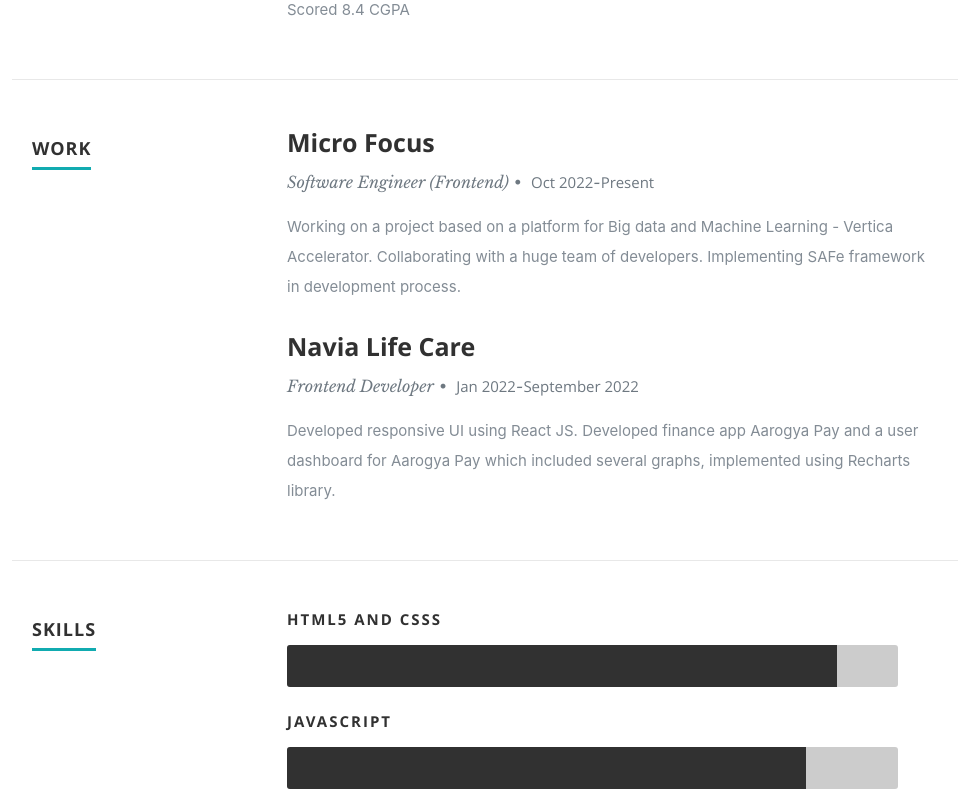
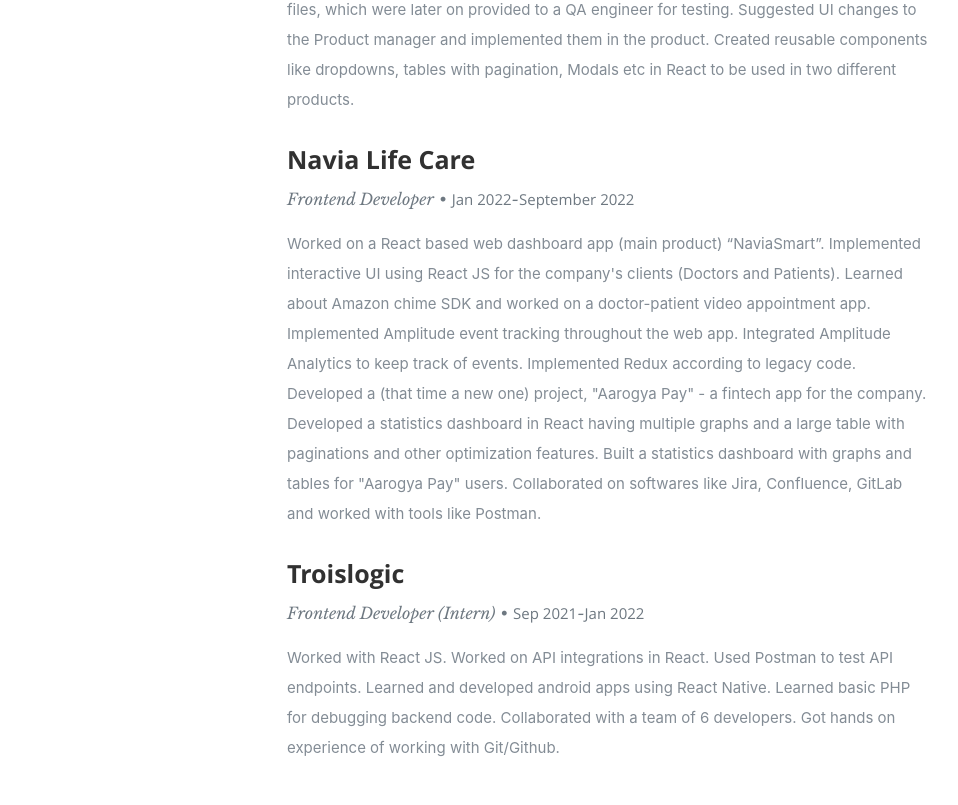
Before and after one commit to NKJ-C4/folio, a React (Create React App) app: page / in a window 1280 px wide. Shown: the part 1795-2600 px from the top of the page, without its empty margins (118-1076 px from the left). Built offline with nearby package versions, Linux system fonts and the light colour scheme.

Commit message:
Work shifted to top wrt education, description changes, minor vocab changes

```diff
--- a/src/components/Resume.js
+++ b/src/components/Resume.js
@@ -4,13 +4,39 @@
     let resumeData = this.props.resumeData;
     return (
       <section id="resume">
+        <div className="row work">
+            <div className="three columns header-col">
+               <h1><span>Work</span></h1>
+            </div>
 
+            <div className="nine columns main-col">
+              {
+                resumeData.work && resumeData.work.map((item) => {
+                  return(
+                    <div className="row item">
+                       <div className="twelve columns">
+                          <h3>{item.CompanyName}</h3>
+                          <p className="info">
+                            {item.specialization}
+                            <span>&bull;</span>
+                            <em className="date">{item.MonthOfJoining} {item.YearOfJoining}</em>
+                            {"-"}
+                            <em className="date">{item.MonthOfLeaving} {item.YearOfLeaving}</em>
+                          </p>
+                          <p>
+                            {item.Achievements}
+                          </p>
+                       </div>
+                    </div>
+                  )
+                })
+              }
+            </div>
+        </div>
         <div className="row education">
-
           <div className="three columns header-col">
             <h1><span>Education</span></h1>
           </div>
-
           <div className="nine columns main-col">
             {
               resumeData.education && resumeData.education.map((item)=>{
@@ -31,45 +57,12 @@
             }
           </div>
         </div>
-        <div className="row work">
-            <div className="three columns header-col">
-               <h1><span>Work</span></h1>
-            </div>
-
-            <div className="nine columns main-col">
-              {
-                resumeData.work && resumeData.work.map((item) => {
-                  return(
-                    <div className="row item">
-                       <div className="twelve columns">
-                          <h3>{item.CompanyName}</h3>
-                          <p className="info">
-                          {item.specialization}
-                          <span>&bull;</span> <em className="date">{item.MonthOfJoining} {item.YearOfJoining}</em>-<em className="date">{item.MonthOfLeaving} {item.YearOfLeaving}</em></p>
-                          <p>
-                          {item.Achievements}
-                          </p>
-                       </div>
-
-                    </div>
-
-                  )
-                })
-              }
-            </div>
-         </div>
-
-
         <div className="row skill">
-
           <div className="three columns header-col">
               <h1><span>Skills</span></h1>
           </div>
-
           <div className="nine columns main-col">
-
             <div className="bars">
-
               <ul className="skills">
                   {
                     resumeData.skills && resumeData.skills.map((item) => {
@@ -81,13 +74,9 @@
                       )
                     })
                   }
-
               </ul>
-
             </div>
-
           </div>
-
         </div>
         <div className="row skill">
           <div className="three columns header-col">
@@ -99,7 +88,6 @@
             </div>
    			  </div>
         </div>
-
       </section>
     );
   }
--- a/src/resumeData.js
+++ b/src/resumeData.js
@@ -38,7 +38,7 @@
         "specialization":"12th - Science (PCM)",
         "MonthOfPassing":"June",
         "YearOfPassing":"2018",
-        "Achievements":""
+        "Achievements":"Passed with B2 grade"
       },
       {
         "UniversityName":"Ursuline Convent Sr. Sec. School",
@@ -51,12 +51,12 @@
     "work":[
       {
         "CompanyName":"Micro Focus",
-        "specialization":"Software Engineer (Frontend)",
+        "specialization":"SDE 1 (Frontend developer)",
         "MonthOfJoining": "Oct",
         "YearOfJoining": "2022",
         "MonthOfLeaving": "Present",
         "YearOfLeaving": "",
-        "Achievements": "Working on a project based on a platform for Big data and Machine Learning - Vertica Accelerator. Collaborating with a huge team of developers. Implementing SAFe framework in development process."
+        "Achievements": "Worked on Products - Vertica Accelerator and Vertica Management Console. Worked on code migration from JSP to React. Implemented error handling scenarios in the product. Collaborated with a large team consisting of developers, testing engineers and DevOps Engineers, along with a scrum master and a Product Manager. Learned deployments over AWS Cloudformation, Amazon EC2, Azure and GCP cloud platforms. Learned how to write AIO test cases for a Jira ticket, implemented good programming conventions like writing unit test cases before pushing the code to master branch, ran pipelines over Bitbucket for refreshing the development jumphost. Ran Jenkins pipeline for generating builds like RPM files, which were later on provided to a QA engineer for testing. Suggested UI changes to the Product manager and implemented them in the product. Created reusable components like dropdowns, tables with pagination, Modals etc in React to be used in two different products."
       },
       {
         "CompanyName":"Navia Life Care",
@@ -65,7 +65,16 @@
         "YearOfJoining": "2022",
         "MonthOfLeaving":"September",
         "YearOfLeaving":"2022",
-        "Achievements":"Developed responsive UI using React JS. Developed finance app Aarogya Pay and a user dashboard for Aarogya Pay which included several graphs, implemented using Recharts library."
+        "Achievements": "Worked on a React based web dashboard app (main product) \“NaviaSmart\”. Implemented interactive UI using React JS for the company\'s clients (Doctors and Patients). Learned about Amazon chime SDK and worked on a doctor-patient video appointment app. Implemented Amplitude event tracking throughout the web app. Integrated Amplitude Analytics to keep track of events. Implemented Redux according to legacy code. Developed a (that time a new one) project, \"Aarogya Pay\" - a fintech app for the company. Developed a statistics dashboard in React having multiple graphs and a large table with paginations and other optimization features. Built a statistics dashboard with graphs and tables for \"Aarogya Pay\" users. Collaborated on softwares like Jira, Confluence, GitLab and worked with tools like Postman."
+      },
+      {
+        "CompanyName":"Troislogic",
+        "specialization":"Frontend Developer (Intern)",
+        "MonthOfJoining": "Sep",
+        "YearOfJoining": "2021",
+        "MonthOfLeaving":"Jan",
+        "YearOfLeaving":"2022",
+        "Achievements": "Worked with React JS. Worked on API integrations in React. Used Postman to test API endpoints. Learned and developed android apps using React Native. Learned basic PHP for debugging backend code. Collaborated with a team of 6 developers. Got hands on experience of working with Git/Github."
       }
     ],
     "skills":[
```
Lines whose indentation alone changed are shown as unchanged.
